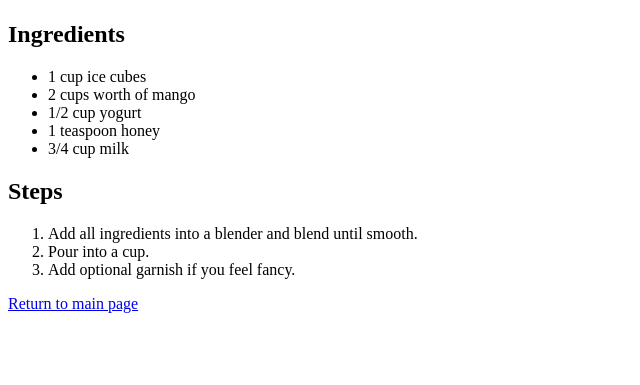
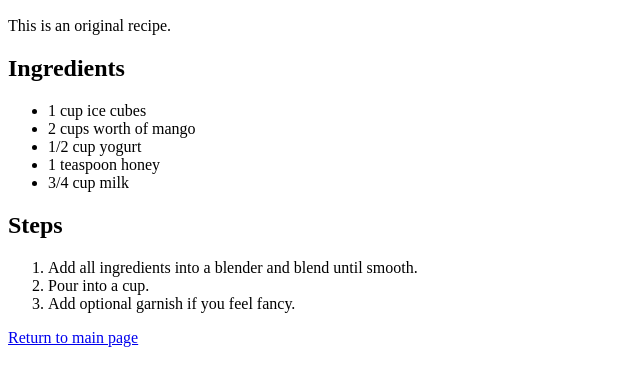
Before and after one commit to G-Zhen/Hawaiian-recipes, a plain HTML site: page recipes/mangoSmoothie.html in a window 1280 px wide. Shown: the part 383-768 px from the top of the page, without its empty margins (0-640 px from the left). Drawn offline with Linux system fonts and the light colour scheme.

Commit message:
Added some description

```diff
--- a/recipes/mangoSmoothie.html
+++ b/recipes/mangoSmoothie.html
@@ -10,6 +10,9 @@
        <h1>Mango Smootie</h1>
        <img src="https://www.dinneratthezoo.com/wp-content/uploads/2018/05/mango-smoothie-2.jpg" alt="Mango smoothie">
 
+       <p>
+        This is an original recipe.
+       </p>
        <h2>Ingredients</h2>
        <p>
            <ul>
```
